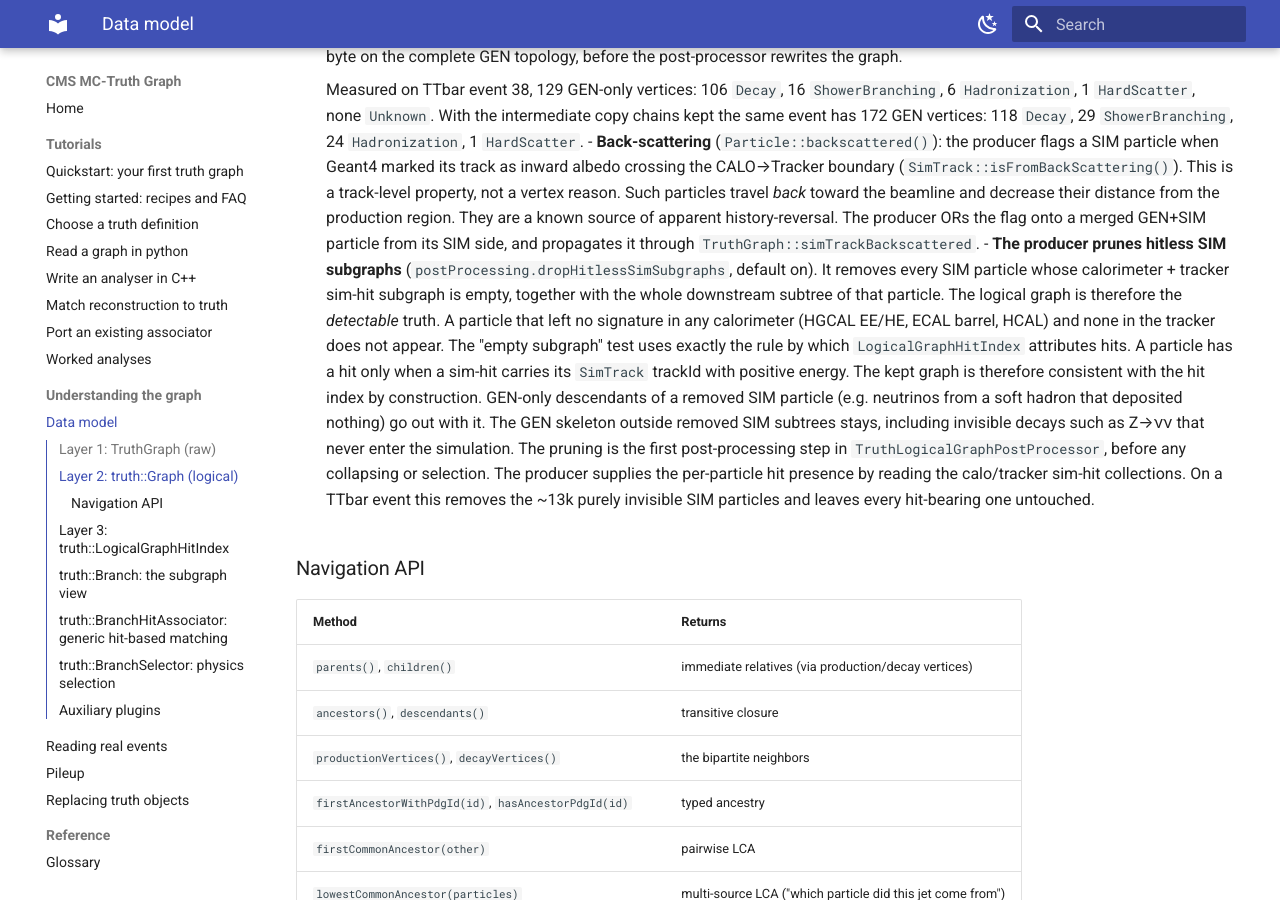
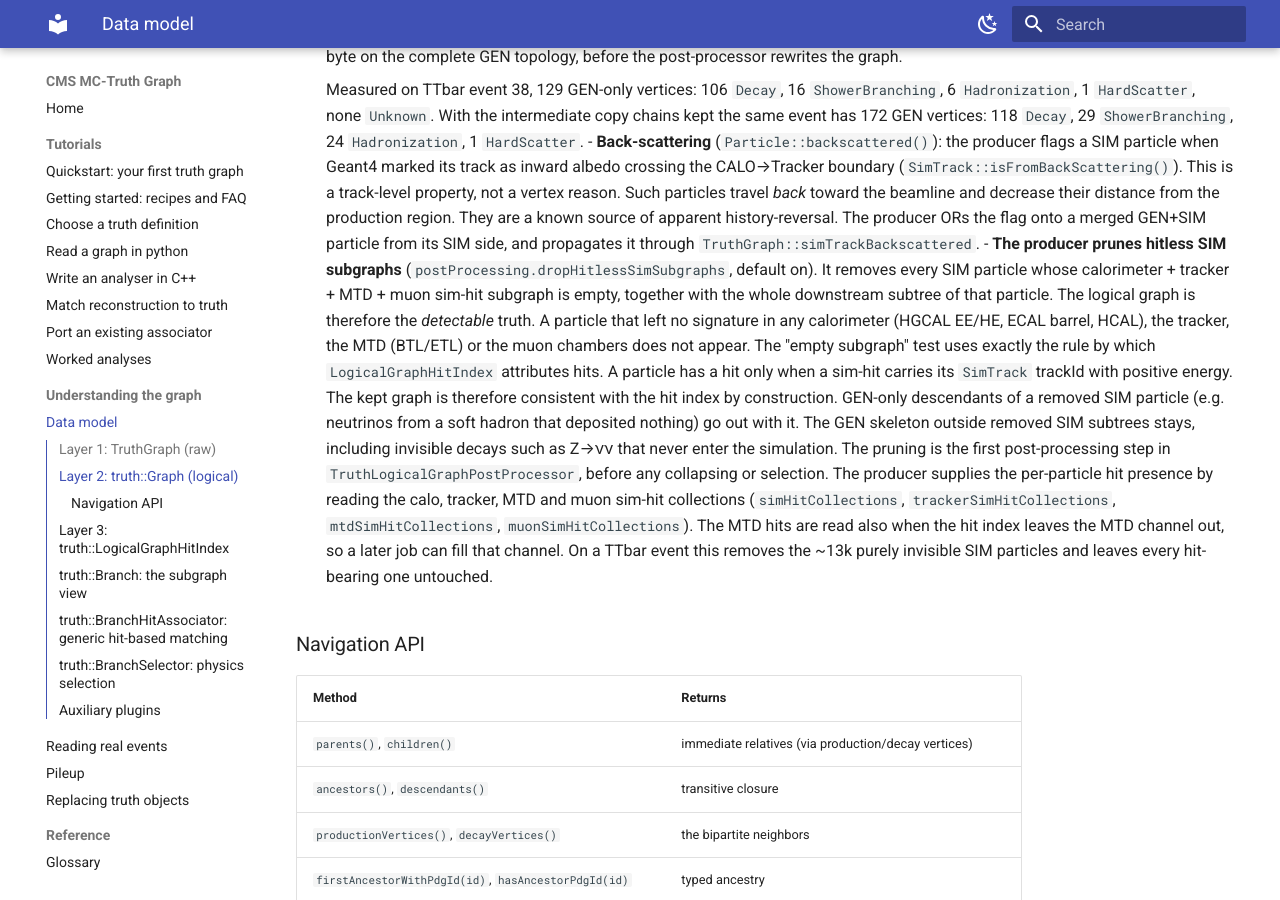
Before and after one commit to felicepantaleo/cms-truth-docs, an MkDocs documentation site: the page built from docs/data-model.md, in a window 1280 px wide and 900 px high, scrolled down 1767 px. Built offline with MkDocs 1.6.1 and Material for MkDocs 9.7.7, drawn with Linux system fonts in a browser that asks for light colours.

Commit message:
data-model, pileup: the hitless pruning reads the MTD sim hits

```diff
--- a/docs/data-model.md
+++ b/docs/data-model.md
@@ -98,10 +98,11 @@ user-facing bipartite Particle ↔ Vertex graph from the raw graph.
   `TruthGraph::simTrackBackscattered`.
 - **The producer prunes hitless SIM subgraphs**
   (`postProcessing.dropHitlessSimSubgraphs`, default on). It removes every SIM
-  particle whose calorimeter + tracker sim-hit subgraph is empty, together with the
-  whole downstream subtree of that particle. The logical graph is therefore the
-  *detectable* truth. A particle that left no signature in any calorimeter
-  (HGCAL EE/HE, ECAL barrel, HCAL) and none in the tracker does not appear. The
+  particle whose calorimeter + tracker + MTD + muon sim-hit subgraph is empty,
+  together with the whole downstream subtree of that particle. The logical graph is
+  therefore the *detectable* truth. A particle that left no signature in any
+  calorimeter (HGCAL EE/HE, ECAL barrel, HCAL), the tracker, the MTD (BTL/ETL) or the
+  muon chambers does not appear. The
   "empty subgraph" test uses exactly the rule by which `LogicalGraphHitIndex`
   attributes hits. A particle has a hit only when a sim-hit carries its `SimTrack`
   trackId with positive energy. The kept graph is therefore consistent with the hit
@@ -110,8 +111,11 @@ user-facing bipartite Particle ↔ Vertex graph from the raw graph.
   skeleton outside removed SIM subtrees stays, including invisible decays such as
   Z→νν that never enter the simulation. The pruning is the first post-processing
   step in `TruthLogicalGraphPostProcessor`, before any collapsing or selection. The
-  producer supplies the per-particle hit presence by reading the calo/tracker
-  sim-hit collections. On a TTbar event this removes the ~13k purely invisible SIM
+  producer supplies the per-particle hit presence by reading the calo, tracker, MTD
+  and muon sim-hit collections (`simHitCollections`, `trackerSimHitCollections`,
+  `mtdSimHitCollections`, `muonSimHitCollections`). The MTD hits are read also when
+  the hit index leaves the MTD channel out, so a later job can fill that channel. On a
+  TTbar event this removes the ~13k purely invisible SIM
   particles and leaves every hit-bearing one untouched.
 
 ### Navigation API
```
Also changed, not shown: docs/pileup.md (+3 -1 lines).
